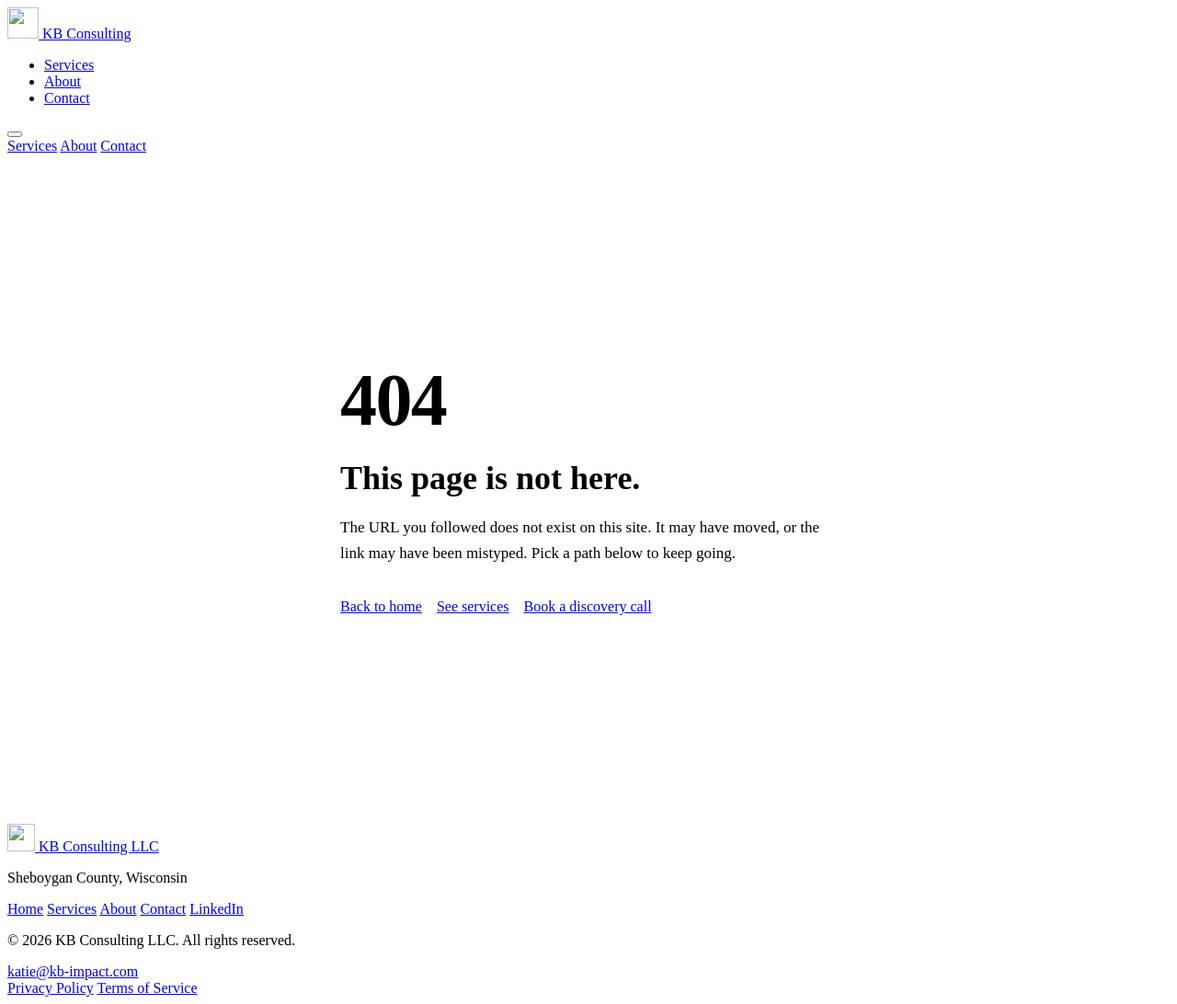
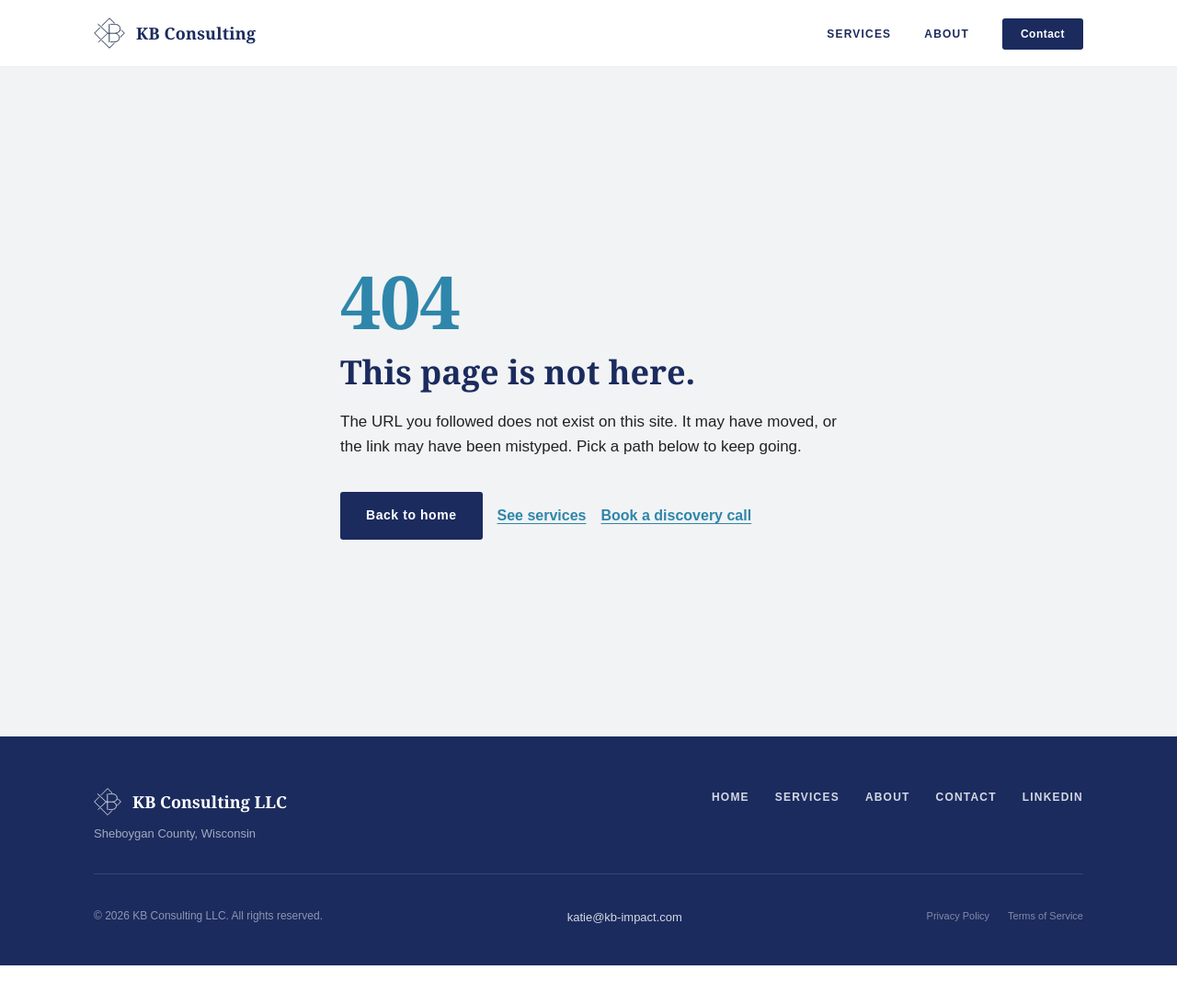
Before and after one commit to kbimpact/kb-impact, a plain HTML site: page 404.html in a window 1280 px wide. Shown: the whole page at 92% size. After the commit the page ends 1050 px from the top, so only its background shows below. Drawn offline with Linux system fonts and the light colour scheme; the site is published under a folder, as on GitHub Pages, so addresses that start at the root find nothing; a web font is replaced by a local one.

Commit message:
new overwrite

```diff
--- a/404.html
+++ b/404.html
@@ -8,8 +8,8 @@
   <meta name="robots" content="noindex">
   <link rel="preconnect" href="https://fonts.googleapis.com">
   <link rel="preconnect" href="https://fonts.gstatic.com" crossorigin>
-  <link rel="icon" type="image/svg+xml" href="/favicon.svg">
-  <link rel="stylesheet" href="/styles.css">
+  <link rel="icon" type="image/svg+xml" href="favicon.svg">
+  <link rel="stylesheet" href="styles.css">
 
   <style>
     .not-found {
@@ -74,14 +74,14 @@
   <!-- NAVIGATION -->
   <nav class="nav" role="navigation" aria-label="Main navigation">
     <div class="nav__inner">
-      <a href="/" class="nav__logo">
-        <img src="/logo.svg" alt="" aria-hidden="true" class="nav__logo-img" width="34" height="34">
+      <a href="./" class="nav__logo">
+        <img src="logo.svg" alt="" aria-hidden="true" class="nav__logo-img" width="34" height="34">
         <span>KB Consulting</span>
       </a>
       <ul class="nav__links" role="list">
-        <li><a href="/services.html" class="nav__link">Services</a></li>
-        <li><a href="/about.html" class="nav__link">About</a></li>
-        <li><a href="/contact.html" class="nav__cta">Contact</a></li>
+        <li><a href="services.html" class="nav__link">Services</a></li>
+        <li><a href="about.html" class="nav__link">About</a></li>
+        <li><a href="contact.html" class="nav__cta">Contact</a></li>
       </ul>
       <button class="nav__toggle" aria-label="Open menu" aria-expanded="false">
         <span></span>
@@ -90,9 +90,9 @@
       </button>
     </div>
     <div class="nav__drawer" role="menu">
-      <a href="/services.html" class="nav__link" role="menuitem">Services</a>
-      <a href="/about.html" class="nav__link" role="menuitem">About</a>
-      <a href="/contact.html" class="nav__cta" role="menuitem">Contact</a>
+      <a href="services.html" class="nav__link" role="menuitem">Services</a>
+      <a href="about.html" class="nav__link" role="menuitem">About</a>
+      <a href="contact.html" class="nav__cta" role="menuitem">Contact</a>
     </div>
   </nav>
 
@@ -105,8 +105,8 @@
         The URL you followed does not exist on this site. It may have moved, or the link may have been mistyped. Pick a path below to keep going.
       </p>
       <div class="not-found__links">
-        <a href="/" class="btn btn--primary">Back to home</a>
-        <a href="/services.html" class="link">See services</a>
+        <a href="./" class="btn btn--primary">Back to home</a>
+        <a href="services.html" class="link">See services</a>
         <a href="https://outlook.office.com/bookwithme/user/df3f223bc7c3425aaa69783fd2089150@kb-impact.com/meetingtype/jyWmmkOtrUSVxgYVO5sxMA2?anonymous&amp;ismsaljsauthenabled&amp;ep=mcard" class="link" target="_blank" rel="noopener noreferrer">Book a discovery call</a>
       </div>
     </div>
@@ -117,17 +117,17 @@
     <div class="footer__inner">
       <div class="footer__top">
         <div>
-          <a href="/" class="footer__logo">
-            <img src="/logo.svg" alt="" aria-hidden="true" class="footer__logo-img" width="30" height="30">
+          <a href="./" class="footer__logo">
+            <img src="logo.svg" alt="" aria-hidden="true" class="footer__logo-img" width="30" height="30">
             <span>KB Consulting LLC</span>
           </a>
           <p class="footer__location">Sheboygan County, Wisconsin</p>
         </div>
         <nav class="footer__nav" aria-label="Footer navigation">
-          <a href="/" class="footer__link">Home</a>
-          <a href="/services.html" class="footer__link">Services</a>
-          <a href="/about.html" class="footer__link">About</a>
-          <a href="/contact.html" class="footer__link">Contact</a>
+          <a href="./" class="footer__link">Home</a>
+          <a href="services.html" class="footer__link">Services</a>
+          <a href="about.html" class="footer__link">About</a>
+          <a href="contact.html" class="footer__link">Contact</a>
           <a href="https://www.linkedin.com/in/katie-bartelt-506860180/" class="footer__link" target="_blank" rel="noopener noreferrer">LinkedIn</a>
         </nav>
       </div>
@@ -138,8 +138,8 @@
           <a href="mailto:katie@kb-impact.com">katie@kb-impact.com</a>
         </div>
         <div class="footer__legal">
-          <a href="/privacy.html">Privacy Policy</a>
-          <a href="/terms.html">Terms of Service</a>
+          <a href="privacy.html">Privacy Policy</a>
+          <a href="terms.html">Terms of Service</a>
         </div>
       </div>
     </div>
```
Also changed, not shown: about.html (+19 -19 lines), contact.html (+18 -18 lines), privacy.html (+18 -18 lines), services.html (+19 -19 lines), terms.html (+18 -18 lines).
